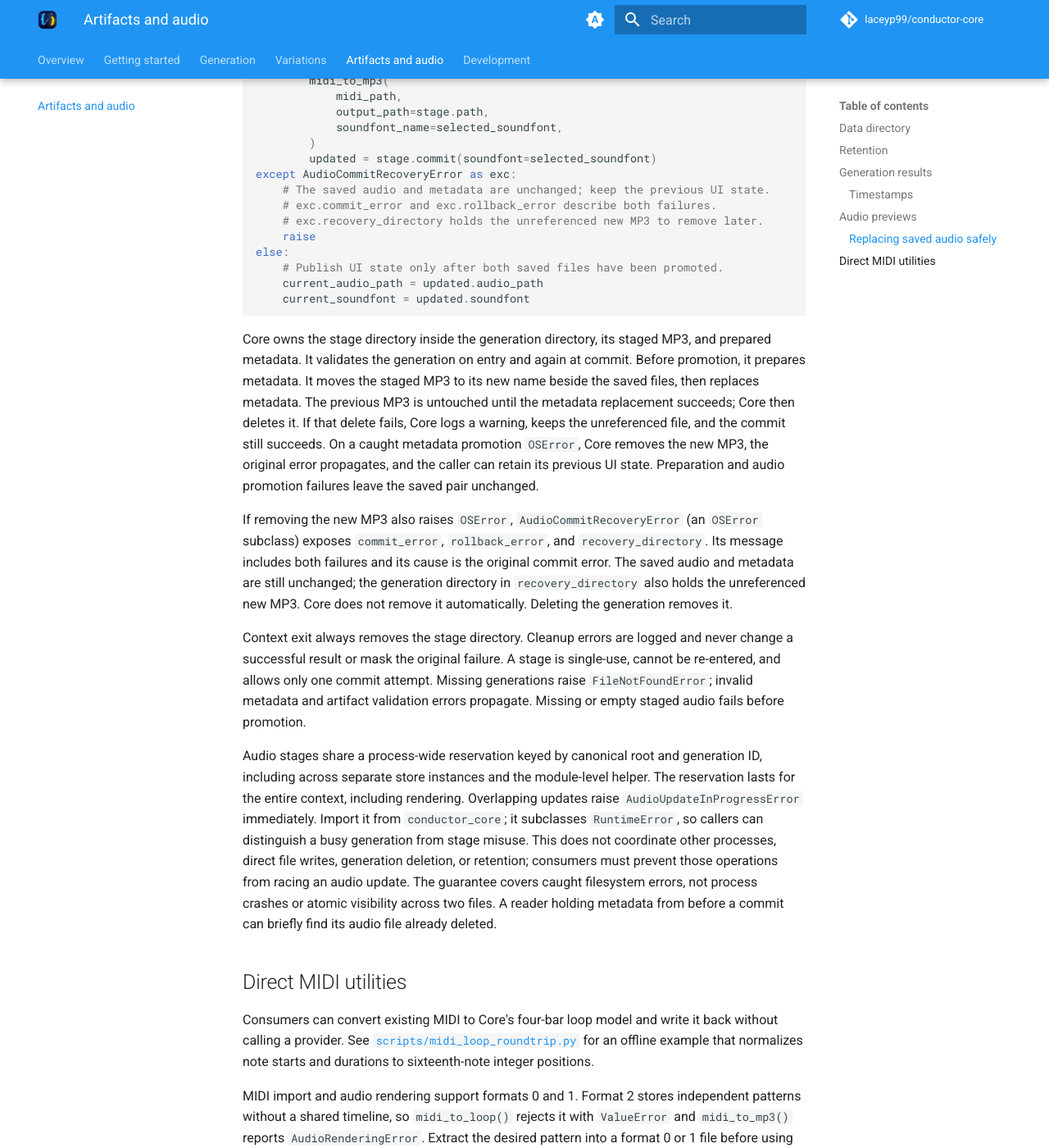
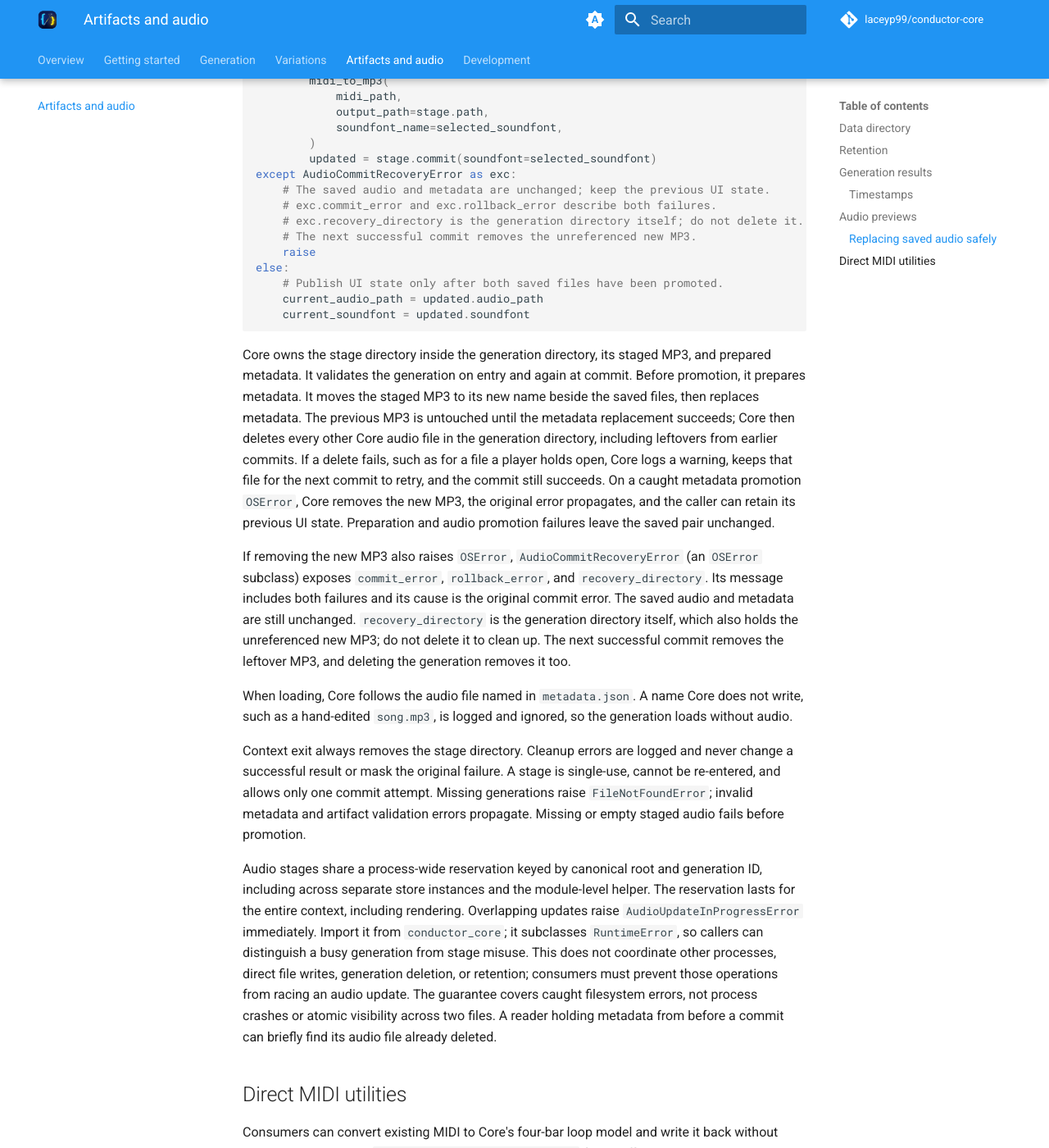
Before and after one commit to laceyp99/conductor-core, an MkDocs documentation site: the page built from docs/artifacts-and-audio.md, in a window 1280 px wide and 1400 px high, scrolled down 4118 px. Shown: the whole window at 82% size. Built offline with MkDocs 1.6.1 and Material for MkDocs 9.7.7, drawn with Linux system fonts in a browser that asks for light colours; comment, search, counter and statistics services are not loaded.

Commit message:
fix(storage): sweep leftover audio and keep records with unknown audio names
After a successful commit, remove every other Core audio file so locked
or orphaned MP3s are retried instead of accumulating. An unrecognized
stored audio name now loads the generation without audio instead of
hiding it. Clarify that recovery_directory is the generation itself.

Co-Authored-By: Claude Opus 5.5 <noreply@anthropic.com>

```diff
--- a/docs/artifacts-and-audio.md
+++ b/docs/artifacts-and-audio.md
@@ -158,7 +158,8 @@ try:
 except AudioCommitRecoveryError as exc:
     # The saved audio and metadata are unchanged; keep the previous UI state.
     # exc.commit_error and exc.rollback_error describe both failures.
-    # exc.recovery_directory holds the unreferenced new MP3 to remove later.
+    # exc.recovery_directory is the generation directory itself; do not delete it.
+    # The next successful commit removes the unreferenced new MP3.
     raise
 else:
     # Publish UI state only after both saved files have been promoted.
@@ -170,8 +171,10 @@ Core owns the stage directory inside the generation directory, its staged MP3,
 and prepared metadata. It validates the generation on entry and again at commit.
 Before promotion, it prepares metadata. It moves the staged MP3 to its new name
 beside the saved files, then replaces metadata. The previous MP3 is untouched
-until the metadata replacement succeeds; Core then deletes it. If that delete
-fails, Core logs a warning, keeps the unreferenced file, and the commit still
+until the metadata replacement succeeds; Core then deletes every other Core
+audio file in the generation directory, including leftovers from earlier
+commits. If a delete fails, such as for a file a player holds open, Core logs a
+warning, keeps that file for the next commit to retry, and the commit still
 succeeds. On a caught metadata promotion `OSError`, Core removes the new MP3,
 the original error propagates, and the caller can retain its previous UI state.
 Preparation and audio promotion failures leave the saved pair unchanged.
@@ -179,9 +182,14 @@ Preparation and audio promotion failures leave the saved pair unchanged.
 If removing the new MP3 also raises `OSError`, `AudioCommitRecoveryError` (an
 `OSError` subclass) exposes `commit_error`, `rollback_error`, and
 `recovery_directory`. Its message includes both failures and its cause is the
-original commit error. The saved audio and metadata are still unchanged; the
-generation directory in `recovery_directory` also holds the unreferenced new
-MP3. Core does not remove it automatically. Deleting the generation removes it.
+original commit error. The saved audio and metadata are still unchanged.
+`recovery_directory` is the generation directory itself, which also holds the
+unreferenced new MP3; do not delete it to clean up. The next successful commit
+removes the leftover MP3, and deleting the generation removes it too.
+
+When loading, Core follows the audio file named in `metadata.json`. A name Core
+does not write, such as a hand-edited `song.mp3`, is logged and ignored, so the
+generation loads without audio.
 
 Context exit always removes the stage directory. Cleanup errors are logged and
 never change a successful result or mask the original failure. A stage is
```
Also changed, not shown: CHANGELOG.md (+9 -7 lines), 3 other files.
